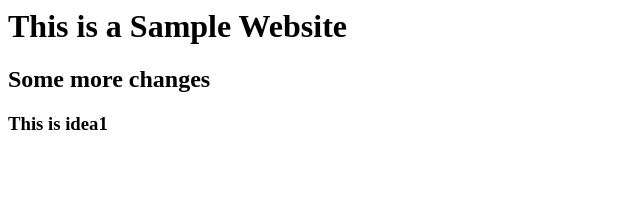
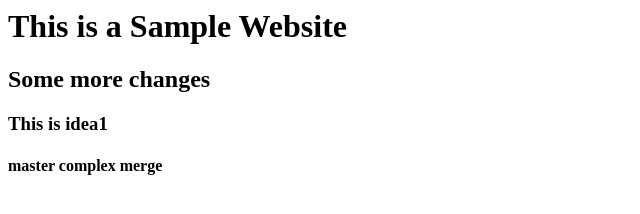
Before and after one commit to UrmiSaraf/myWeb, a plain HTML site: page index.html in a window 1280 px wide. Shown: the whole page, without its empty margins (0-640 px from the left). Drawn offline with Linux system fonts and the light colour scheme.

Commit message:
master complex merge

```diff
--- a/index.html
+++ b/index.html
@@ -1,3 +1,4 @@
 <h1> This is a Sample Website</h1>
 <h2>Some more changes</h2>
 <h3>This is idea1</h3>
+<h4>master complex merge</h4>
```
